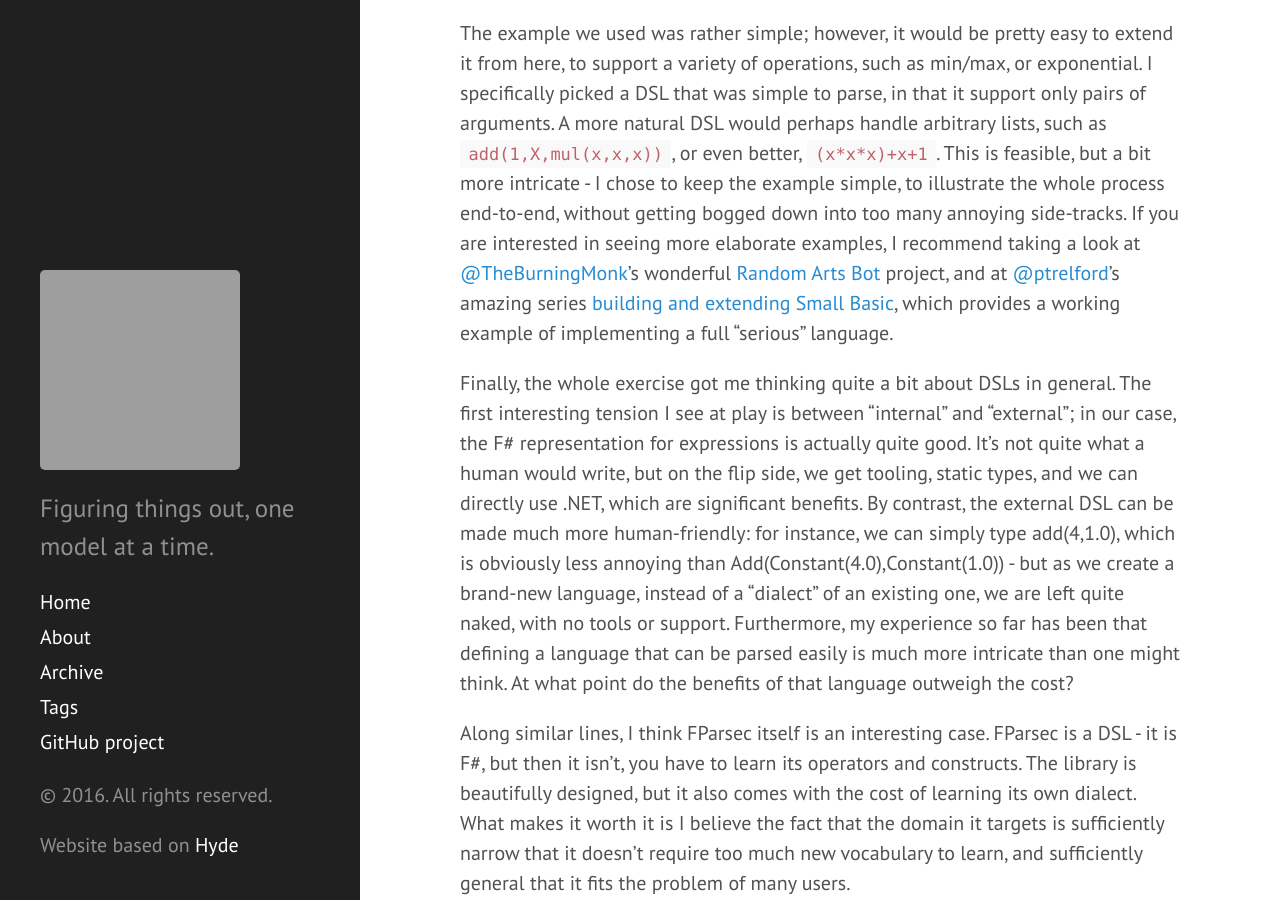
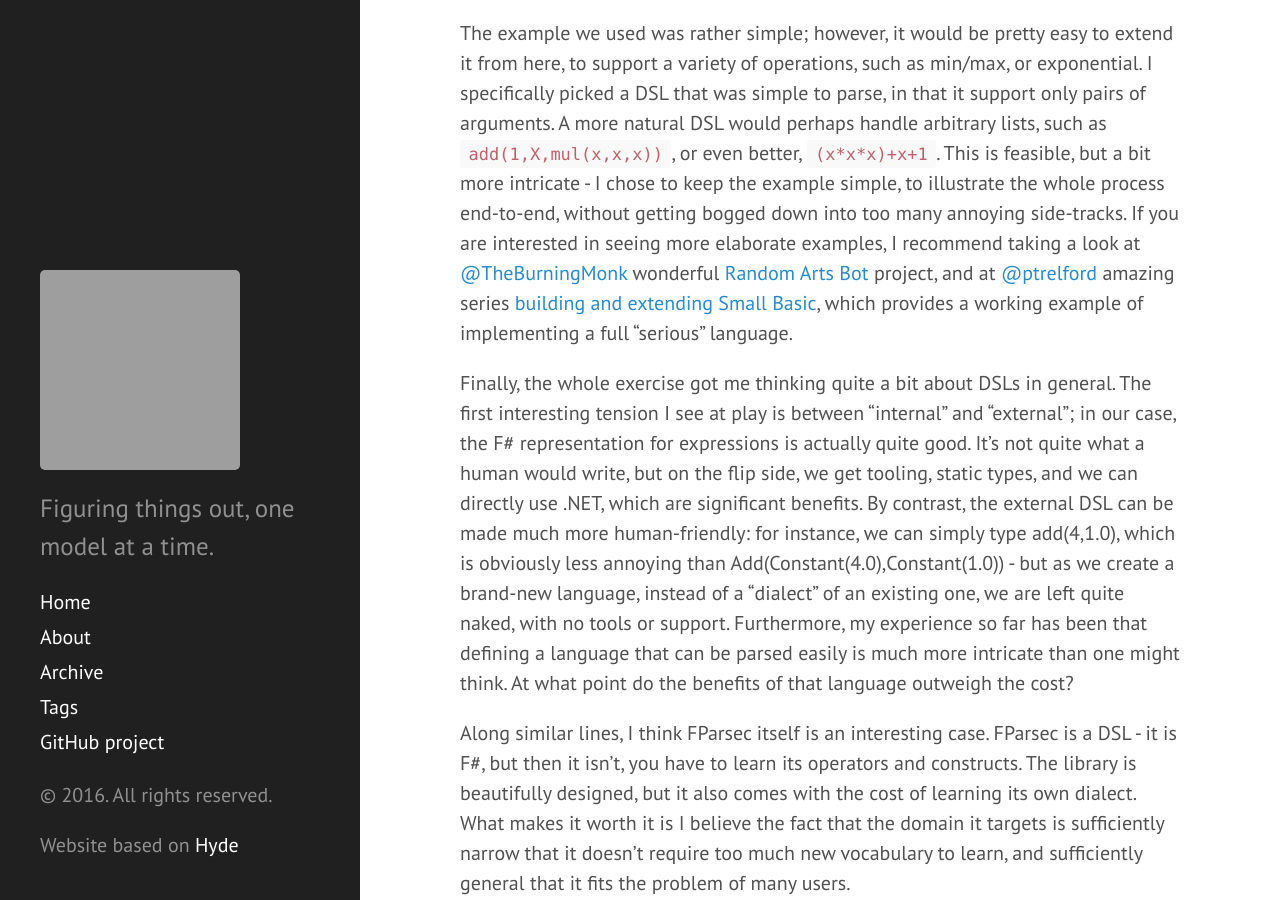
Before and after one commit to mathias-brandewinder/mathias-brandewinder.github.io, a Jekyll site: the page built from _posts/2016-03-07-converting-dsl-to-fsharp-code-part-2.md, in a window 1280 px wide and 900 px high, scrolled down 11012 px. Built offline with Jekyll 4.4.1, drawn with Linux system fonts in a browser that asks for light colours; comment, search, counter and statistics services are not loaded; grey boxes are pictures that could not be loaded.

Commit message:
DSL v 2 is not publishing - another change

````diff
--- a/_posts/2016-03-07-converting-dsl-to-fsharp-code-part-2.md
+++ b/_posts/2016-03-07-converting-dsl-to-fsharp-code-part-2.md
@@ -283,7 +283,7 @@
 Result: 100.00
 ```
 
-_[Gist available here][7]_
+[Gist available here][7]
 
 ## Parsing nested expressions
 
@@ -329,7 +329,7 @@
 Result: 430.00
 ```
 
-_[Gist available here][8]_
+[Gist available here][8]
 
 ## Conclusion
 
@@ -341,7 +341,7 @@
 * parse it into an internal F# representation, using Discriminated Unions,
 * process it using an F# interpreter
 
-The example we used was rather simple; however, it would be pretty easy to extend it from here, to support a variety of operations, such as min/max, or exponential. I specifically picked a DSL that was simple to parse, in that it support only pairs of arguments. A more natural DSL would perhaps handle arbitrary lists, such as `add(1,X,mul(x,x,x))`, or even better, `(x*x*x)+x+1`. This is feasible, but a bit more intricate - I chose to keep the example simple, to illustrate the whole process end-to-end, without getting bogged down into too many annoying side-tracks. If you are interested in seeing more elaborate examples, I recommend taking a look at [@TheBurningMonk](https://twitter.com/theburningmonk)'s wonderful [Random Arts Bot][9] project, and at [@ptrelford](https://twitter.com/ptrelford)'s amazing series [building and extending Small Basic][10], which provides a working example of implementing a full "serious" language.
+The example we used was rather simple; however, it would be pretty easy to extend it from here, to support a variety of operations, such as min/max, or exponential. I specifically picked a DSL that was simple to parse, in that it support only pairs of arguments. A more natural DSL would perhaps handle arbitrary lists, such as `add(1,X,mul(x,x,x))`, or even better, `(x*x*x)+x+1`. This is feasible, but a bit more intricate - I chose to keep the example simple, to illustrate the whole process end-to-end, without getting bogged down into too many annoying side-tracks. If you are interested in seeing more elaborate examples, I recommend taking a look at [@TheBurningMonk](https://twitter.com/theburningmonk) wonderful [Random Arts Bot][9] project, and at [@ptrelford](https://twitter.com/ptrelford) amazing series [building and extending Small Basic][10], which provides a working example of implementing a full "serious" language.
 
 Finally, the whole exercise got me thinking quite a bit about DSLs in general. The first interesting tension I see at play is between "internal" and "external"; in our case, the F# representation for expressions is actually quite good. It's not quite what a human would write, but on the flip side, we get tooling, static types, and we can directly use .NET, which are significant benefits. By contrast, the external DSL can be made much more human-friendly: for instance, we can simply type add(4,1.0), which is obviously less annoying than Add(Constant(4.0),Constant(1.0)) - but as we create a brand-new language, instead of a "dialect" of an existing one, we are left quite naked, with no tools or support. Furthermore, my experience so far has been that defining a language that can be parsed easily is much more intricate than one might think. At what point do the benefits of that language outweigh the cost?
 
````
